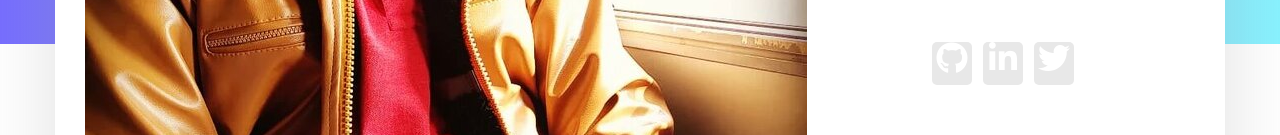
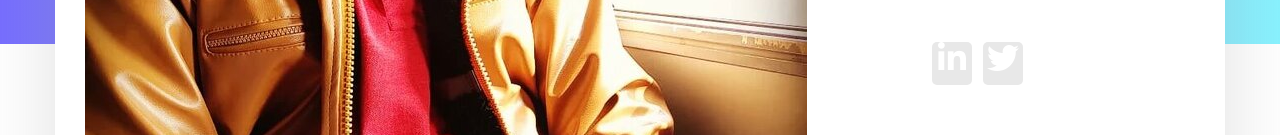
Before and after one commit to SriShesha/Profile, a plain HTML site: page index.html in a window 1280 px wide. Shown: the part 732-867 px from the top of the page. Drawn offline with Linux system fonts and the light colour scheme.

Commit message:
Update index.html

```diff
--- a/index.html
+++ b/index.html
@@ -71,7 +71,7 @@
 										<li><a href="https://goo.gl/maps/1Kh4gqzWmot9f32q8" target="_blank" ><i class="lnr lnr-home"></i> Chennai, Tamil Nadu, India</a></li>
 									</ul>
 									<ul class="list personal_social">
-										<li><a href="https://github.com/SriShesha" target="_blank"><i class="fab fa-github fa-2x"></i></a></li>
+
 
 										<li><a href="https://www.linkedin.com/in/sheshathri-s-5a7b8915a/" target="_blank"><i class="fab fa-linkedin fa-2x"></i></a></li>
 										<li><a href="https://twitter.com/s_sheshathri" target="_blank"><i class="fab fa-twitter fa-2x"></i></a></li>
```
